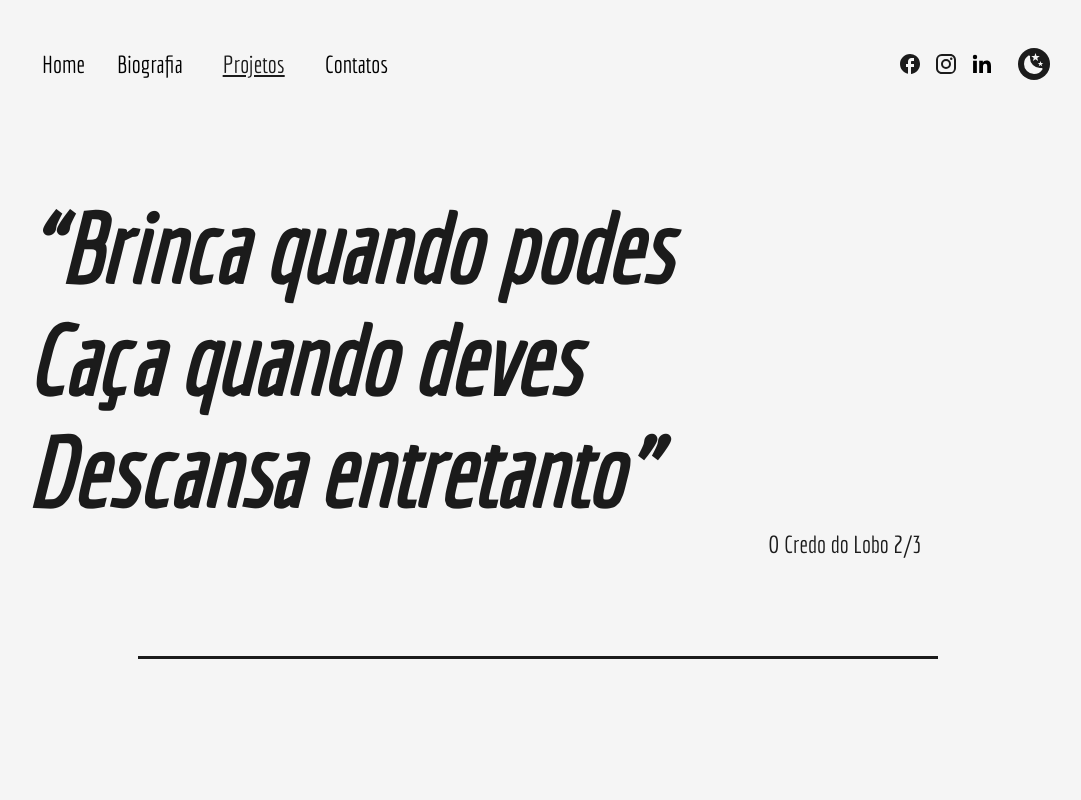
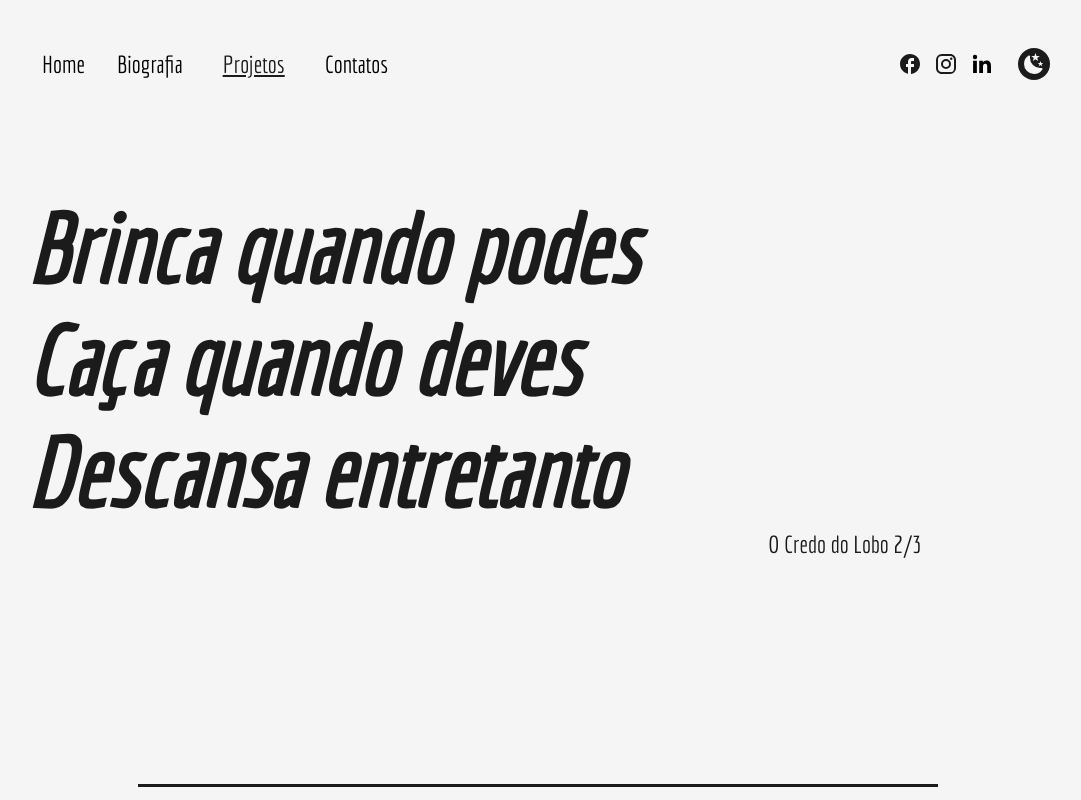
Before and after one commit to dopelyner/bernardo-santo-tirso, a Next.js app: page /projects in a window 1280 px wide. Shown: the top 800 px of the page, without its empty margins (102-1183 px from the left). Built offline with nearby package versions, Linux system fonts and the light colour scheme.

Commit message:
fix: changed quotes to reusable component

```diff
--- /dev/null
+++ b/src/components/AnimatedQuotes.js
@@ -0,0 +1,18 @@
+import AnimatedText from './AnimatedText'
+
+const AnimatedQuotes = ({ lines, author }) => {
+    return (
+        <div className='w-full mb-24 xs:-mb-6 flex flex-col lg:p-8 xs:text-6xl xs:p-8'>
+            {lines.map((line, index) => (
+                <AnimatedText
+                    key={index}
+                    text={line}
+                    className='xs:text-5xl xl:text-7xl lg:text-6xl xs:mr-12 xs:p-4 normal-case italic'
+                />
+            ))}
+            <h2 className='mb-32 text-2xl text-end mr-32 xs:m-0 xs:mb-32'>{author}</h2>
+        </div>
+    )
+}
+
+export default AnimatedQuotes
--- a/src/pages/biography.js
+++ b/src/pages/biography.js
@@ -1,3 +1,4 @@
+import AnimatedQuotes from '@/components/AnimatedQuotes'
 import AnimatedText from '@/components/AnimatedText'
 import { ArrowVertical, MinusCircle, PlusCircle } from '@/components/Icons'
 import Layout from '@/components/Layout'
@@ -20,21 +21,10 @@ const Biography = () => {
             <main className='w-full flex flex-col justify-center items-center min-h-screen overflow-hidden text-dark dark:text-light'>
                 <Layout className='pt-16 xs:py-0 xs:pb-6'>
 
-                    <div className='w-full mb-24 flex flex-col lg:p-8 xs:text-6xl xs:p-8'>
-                        <AnimatedText
-                            text={`“` + quotes.quote1.line1}
-                            className='xs:text-5xl xl:text-7xl lg:text-6xl xs:mr-12 xs:p-4 normal-case italic'
-                        />
-                        <AnimatedText
-                            text={quotes.quote1.line2}
-                            className='xs:text-5xl xl:text-7xl lg:text-6xl xs:mr-12 xs:p-4 normal-case italic'
-                        />
-                        <AnimatedText
-                            text={quotes.quote1.line3 + `”`}
-                            className='xs:text-5xl xl:text-7xl lg:text-6xl xs:mr-12 xs:p-4 normal-case italic'
-                        />
-                        <h2 className='text-2xl text-end mr-32 xs:m-0 xs:mb-32'>{quotes.author} 1/3</h2>
-                    </div>
+                    <AnimatedQuotes
+                        lines={[quotes.quote1.line1, quotes.quote1.line2, quotes.quote1.line3]}
+                        author={quotes.author + " 1/3"}
+                    />
 
                     <div className='hidden sm:flex sm:justify-end'>
                         <ArrowVertical />
--- a/src/pages/contacts.js
+++ b/src/pages/contacts.js
@@ -1,3 +1,4 @@
+import AnimatedQuotes from '@/components/AnimatedQuotes';
 import AnimatedText from '@/components/AnimatedText';
 import Layout from '@/components/Layout';
 import SeparatorBar from '@/components/SeparatorBar';
@@ -127,21 +128,10 @@ const contacts = () => {
             <main className='w-full min-h-screen flex flex-row items-center justify-center overflow-hidden dark:text-light'>
                 <Layout className='pt-16 pb-0 sm:pb-0'>
 
-                    <div className='w-full mb-24 flex flex-col xs:text-6xl'>
-                        <AnimatedText
-                            text={`“` + quotes.quote3.line1}
-                            className='xs:text-5xl xl:text-7xl lg:text-6xl xs:mr-12 xs:p-4 normal-case italic'
-                        />
-                        <AnimatedText
-                            text={quotes.quote3.line2}
-                            className='xs:text-5xl xl:text-7xl lg:text-6xl xs:mr-12 xs:p-4 normal-case italic'
-                        />
-                        <AnimatedText
-                            text={quotes.quote3.line3 + `”`}
-                            className='xs:text-5xl xl:text-7xl lg:text-6xl xs:mr-12 xs:p-4 normal-case italic'
-                        />
-                        <h2 className='mb-32 text-2xl text-end mr-32 xs:m-0 xs:mb-32'>{quotes.author} 3/3</h2>
-                    </div>
+                    <AnimatedQuotes
+                        lines={[quotes.quote3.line1, quotes.quote3.line2, quotes.quote3.line3]}
+                        author={quotes.author + " 3/3"}
+                    />
 
                     <SeparatorBar size="big" />
 
--- a/src/pages/projects.js
+++ b/src/pages/projects.js
@@ -1,3 +1,4 @@
+import AnimatedQuotes from '@/components/AnimatedQuotes'
 import AnimatedText from '@/components/AnimatedText'
 import Layout from '@/components/Layout'
 import { CustomLink } from '@/components/Navbar'
@@ -17,21 +18,10 @@ const Projects = () => {
             <main className='w-full flex flex-col items-center min-h-screen justify-center overflow-hidden text-dark dark:text-light'>
                 <Layout className='pt-16'>
 
-                    <div className='w-full mb-24 xs:-mb-6 flex flex-col lg:p-8 xs:text-6xl xs:p-8'>
-                        <AnimatedText
-                            text={`“` + quotes.quote2.line1}
-                            className='xs:text-5xl xl:text-7xl lg:text-6xl xs:mr-12 xs:p-4 normal-case italic'
-                        />
-                        <AnimatedText
-                            text={quotes.quote2.line2}
-                            className='xs:text-5xl xl:text-7xl lg:text-6xl xs:mr-12 xs:p-4 normal-case italic'
-                        />
-                        <AnimatedText
-                            text={quotes.quote2.line3 + `”`}
-                            className='xs:text-5xl xl:text-7xl lg:text-6xl xs:mr-12 xs:p-4 normal-case italic'
-                        />
-                        <h2 className='text-2xl text-end mr-32 xs:m-0 xs:mb-32'>{quotes.author} 2/3</h2>
-                    </div>
+                <AnimatedQuotes
+                        lines={[quotes.quote2.line1, quotes.quote2.line2, quotes.quote2.line3]}
+                        author={quotes.author + " 2/3"}
+                    />
 
                     <SeparatorBar size="big" />
 
```
